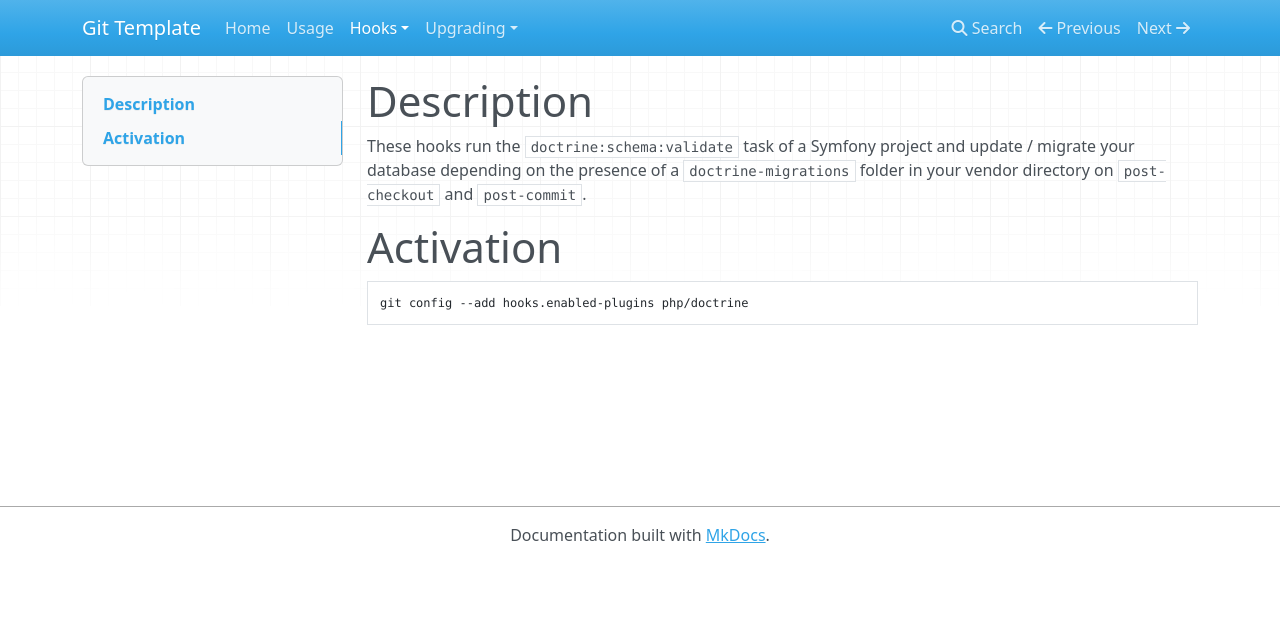
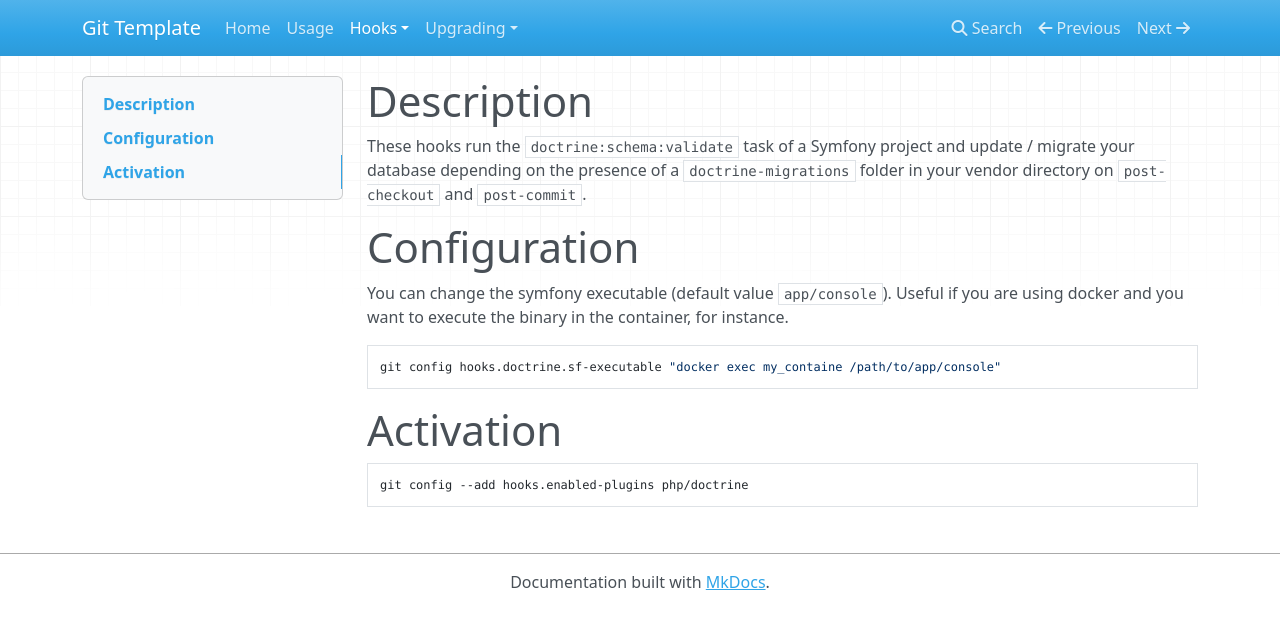
Before and after one commit to greg0ire/git_template, an MkDocs documentation site: the page built from docs/hooks/php/doctrine.md, in a window 1280 px wide. Shown: the top 629 px of the page. Built offline with MkDocs 1.6.1, drawn with Linux system fonts in a browser that asks for light colours; nearby versions of some CDN libraries; old or Windows-style settings are respelled for this version of MkDocs.

Commit message:
make the symfony executable configurable

````diff
--- a/docs/hooks/php/doctrine.md
+++ b/docs/hooks/php/doctrine.md
@@ -5,6 +5,16 @@ update / migrate your database depending on the presence of a
 `doctrine-migrations` folder in your vendor directory on `post-checkout` and
 `post-commit`.
 
+# Configuration
+
+You can change the symfony executable (default value `app/console`). Useful if
+you are using docker and you want to execute the binary in the container, for
+instance.
+
+```sh
+git config hooks.doctrine.sf-executable "docker exec my_containe /path/to/app/console"
+```
+
 # Activation
 
 ```sh
````
Also changed, not shown: 2 other files.
